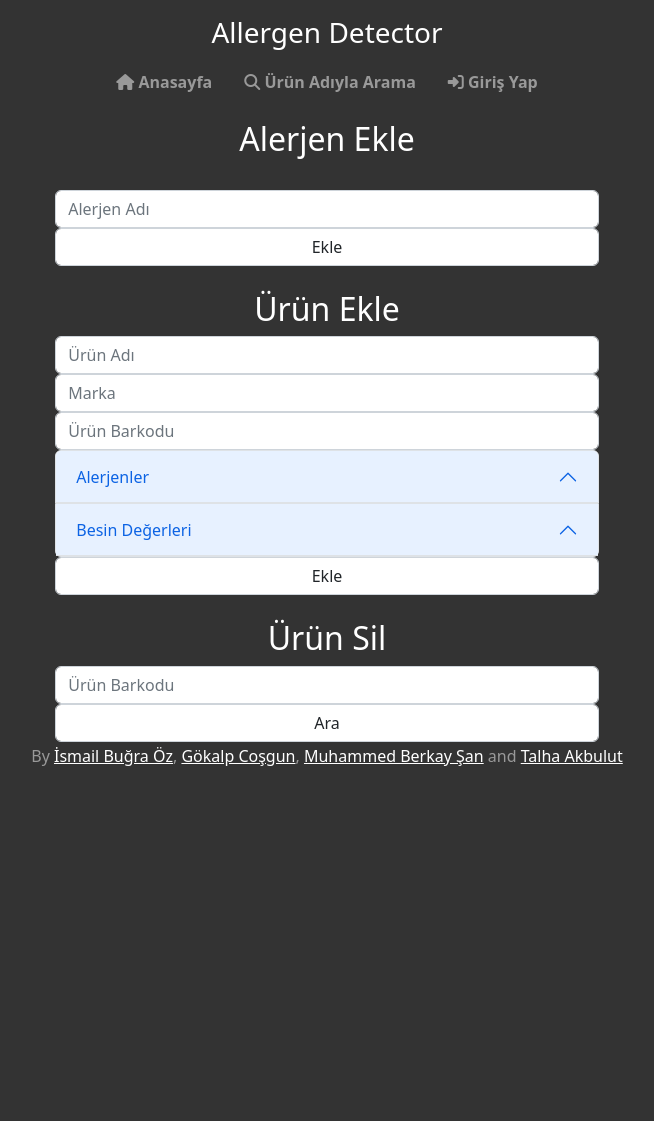
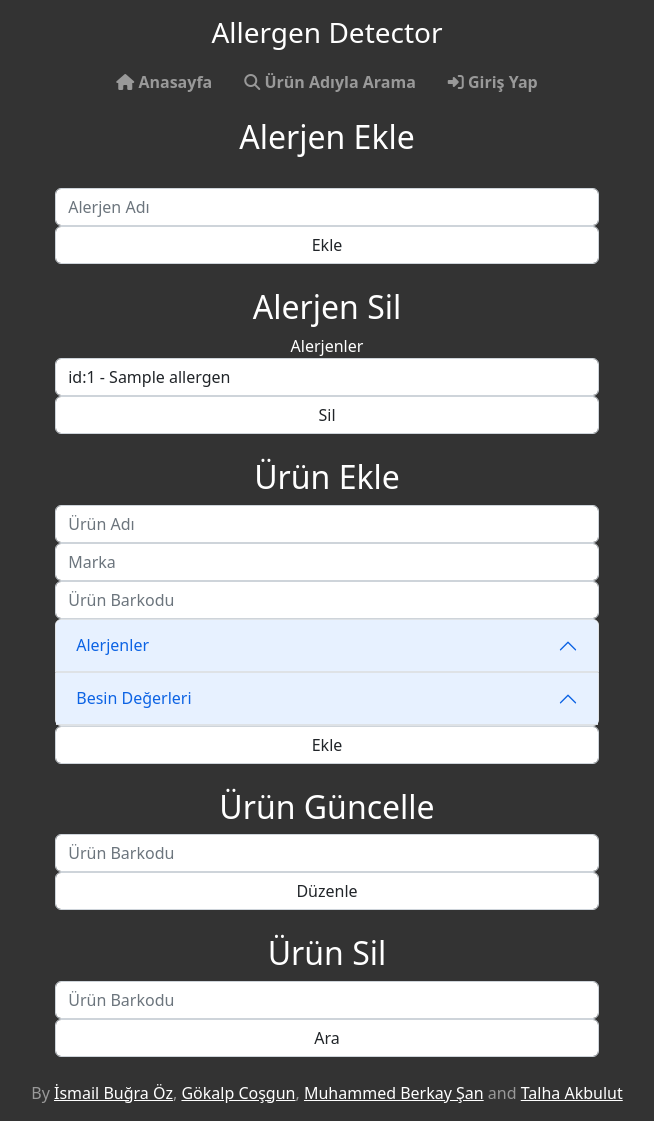
Before and after one commit to gklpcsgn/AllergenDetector, a Flask app: template Site/templates/admin.html in a window 1280 px wide. Shown: the whole page, without its empty margins (313-967 px from the left). Before the commit the page ends 766 px from the top, so only its background shows below. Run offline with Flask 2, Linux system fonts and the light colour scheme; the template is opened without the code that fills it: most values are stand-ins (such as "Sample title", 1, 10 or a date in 2020); some libraries are stand-ins or nearby versions.

Commit message:
delete allergen altyapısı hazırlandı

```diff
--- a/Site/app.py
+++ b/Site/app.py
@@ -534,6 +534,12 @@ def signup():
 
     return render_template("signup.html")
 
+@app.route("/admin/deleteallergen", methods=['POST'])
+@login_required
+def deleteallergen():
+    # TODO : implement deleteallergen
+    return redirect('/admin')
+
 ############################################################
 ########################METHODS#############################
 ############################################################
--- a/Site/templates/admin.html
+++ b/Site/templates/admin.html
@@ -10,7 +10,20 @@
         <input class="form-control" type="submit" value="Ekle">
     </div>
 </form>
-</br>
+<br/>
+<h2>Alerjen Sil</h2>
+<form action="/admin/deleteallergen" method="POST">
+    <div class="form-group">
+    <label for="deleteAllergenPick">Alerjenler</label>
+    <select id="deleteAllergenPick" class="form-control" name="allergenid">
+        {% for allergen in allAllergens.values %}
+            <option value="{{ allergen[0] }}">id:{{ allergen[0] }} - {{ allergen[1] }}</option>
+        {% endfor %}
+    </select>
+    <input class="form-control" type="submit" value="Sil">
+    </div>
+</form>
+<br/>
 <h2>Ürün Ekle</h2>
 <form action="/admin/addproduct" method="POST">
     <div class="form-group">
@@ -79,23 +92,20 @@
     </div>
 </form>
 </br>
+<h2>Ürün Güncelle</h2>
+<form action="/admin/updateProductScreen" method="POST">
+    <div class="form-group">
+        <input class="form-control" type="text" name="barkod" placeholder="Ürün Barkodu">
+        <input class="form-control" type="submit" value="Düzenle">
+    </div>
+    <br/>
 <h2>Ürün Sil</h2>
 <form action="/admin/deletesearch" method="POST">
     <div class="form-group">
         <input class="form-control" type="text" name="barkod" placeholder="Ürün Barkodu">
         <input class="form-control" type="submit" value="Ara">
     </div>
-    <!-- <h1>Alerjen Sil</h1>
-<form action="/admin/deleteallergen" method="POST">
-    <div class="form-group">
-    <label for="deleteAllergenPick">Alerjenler</label>
-    <select id="deleteAllergenPick" class="form-control" name="allergenid">
-        {% for allergen in allAllergens.values %}
-            <option value="{{ allergen[0] }}">{{ allergen[1] }}</option>
-        {% endfor %}
-    </select>
-    <input class="form-control" type="submit" value="Sil">
-    </div>
-</form> -->
+    <br/>
+
 
     {% endblock %}
```
